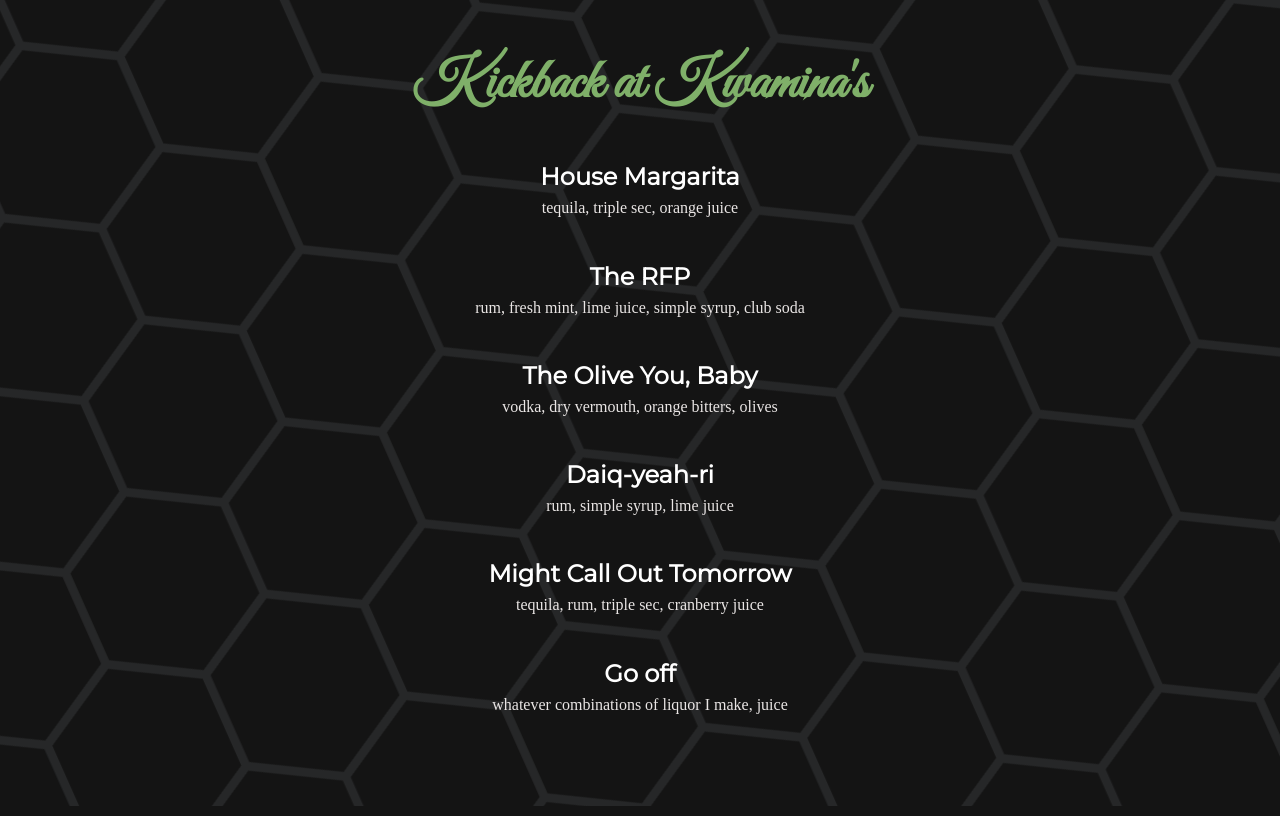
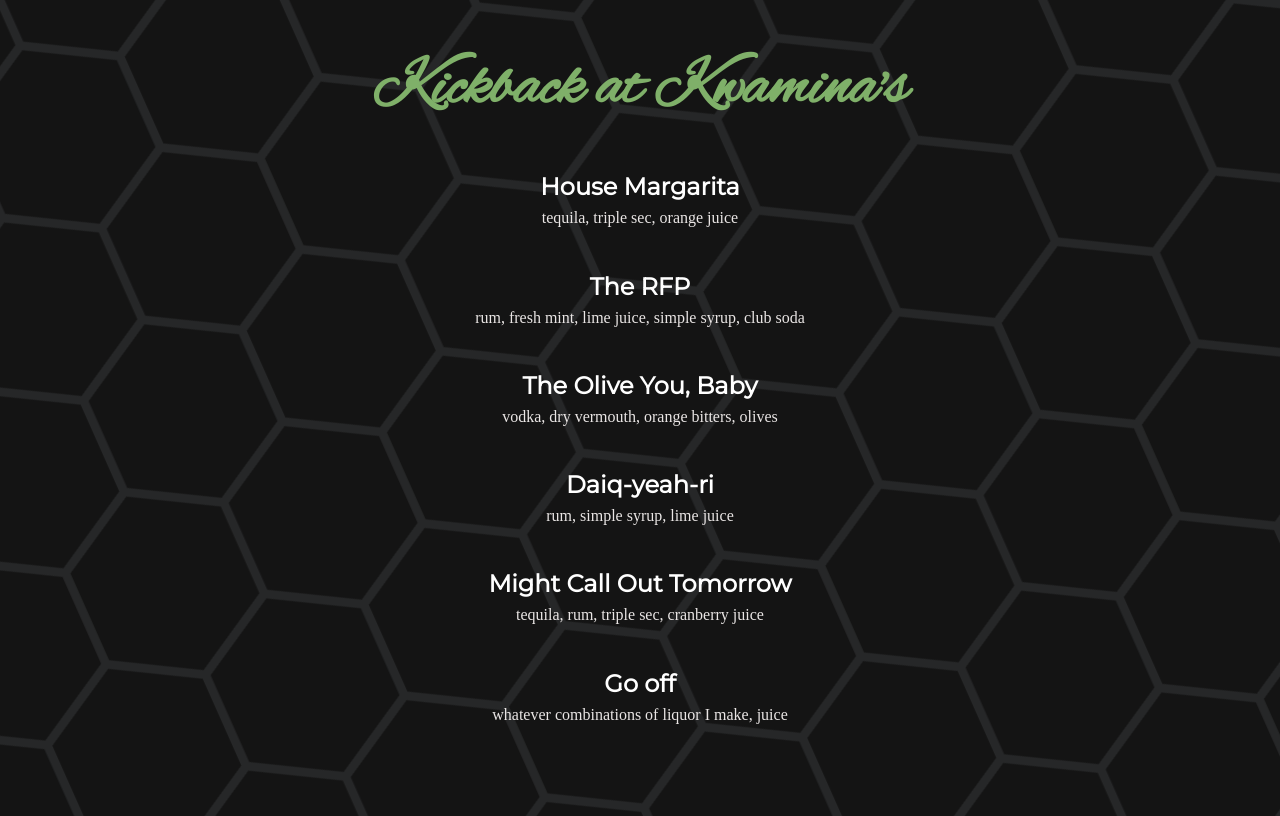
Before and after one commit to kwam1na/cocktail-menu, a Next.js app: page / in a window 1280 px wide. Built offline with nearby package versions, Linux system fonts and the light colour scheme; a web font is replaced by a local one.

Commit message:
update font

```diff
--- a/styles/Home.module.css
+++ b/styles/Home.module.css
@@ -1,4 +1,5 @@
 @import url("https://fonts.googleapis.com/css2?family=Great+Vibes&display=swap");
+@import url("https://fonts.googleapis.com/css2?family=Alex+Brush&display=swap");
 
 @keyframes levitate {
   0% {
@@ -15,8 +16,6 @@
 .main {
   display: flex;
   flex-direction: column;
-  /* gap: 80px; */
-
   align-items: center;
   padding: 3rem;
   min-height: 100vh;
@@ -24,9 +23,9 @@
 
 .main h1 {
   display: flex;
-  font-size: 56px;
+  font-size: 64px;
   text-align: center;
-  font-family: "Great Vibes", cursive;
+  font-family: "Alex Brush", cursive;
   color: #7fb069;
 }
 
```
Also changed, not shown: 1 other file (tests, documents, lock files or other folders).
